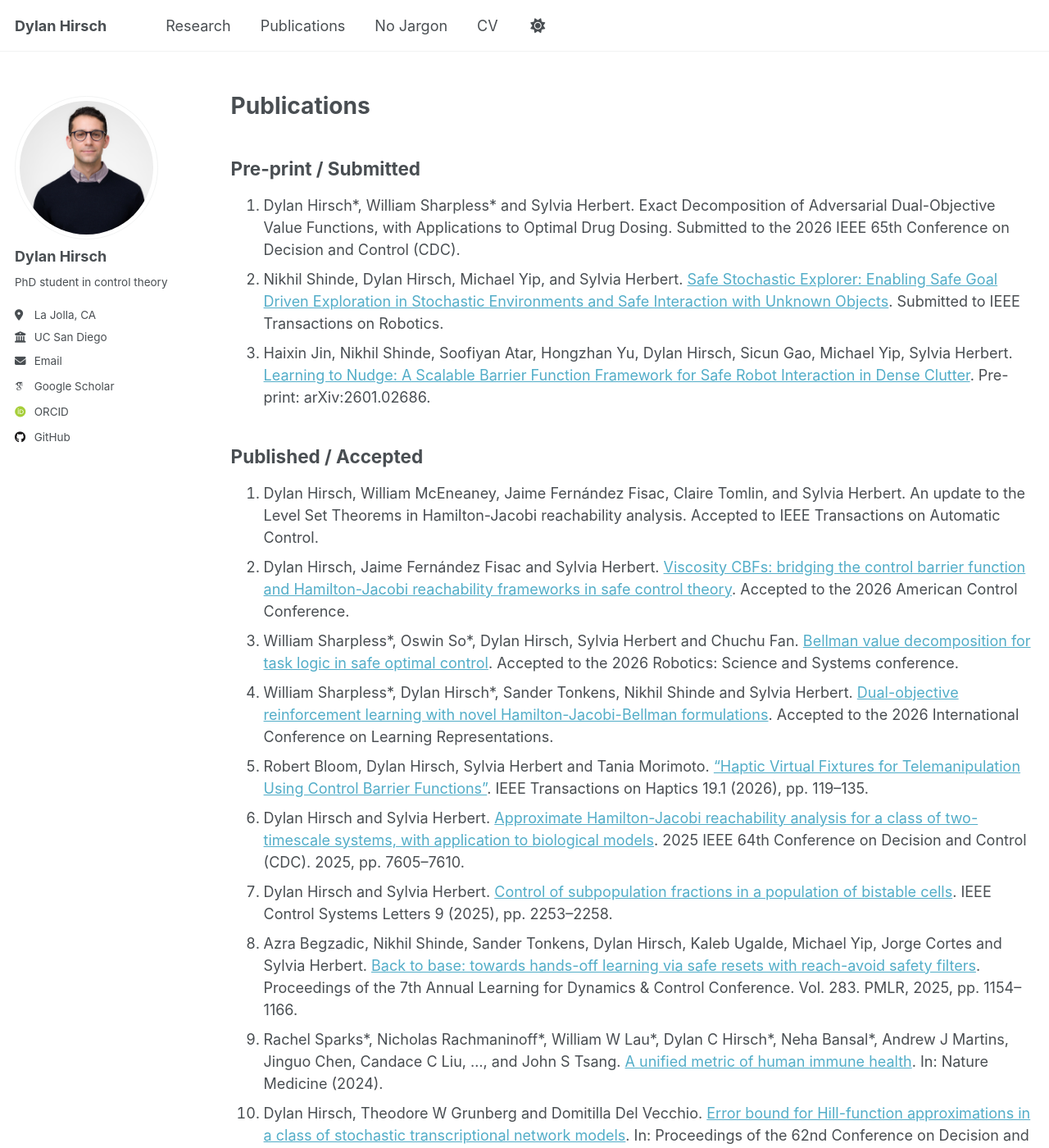
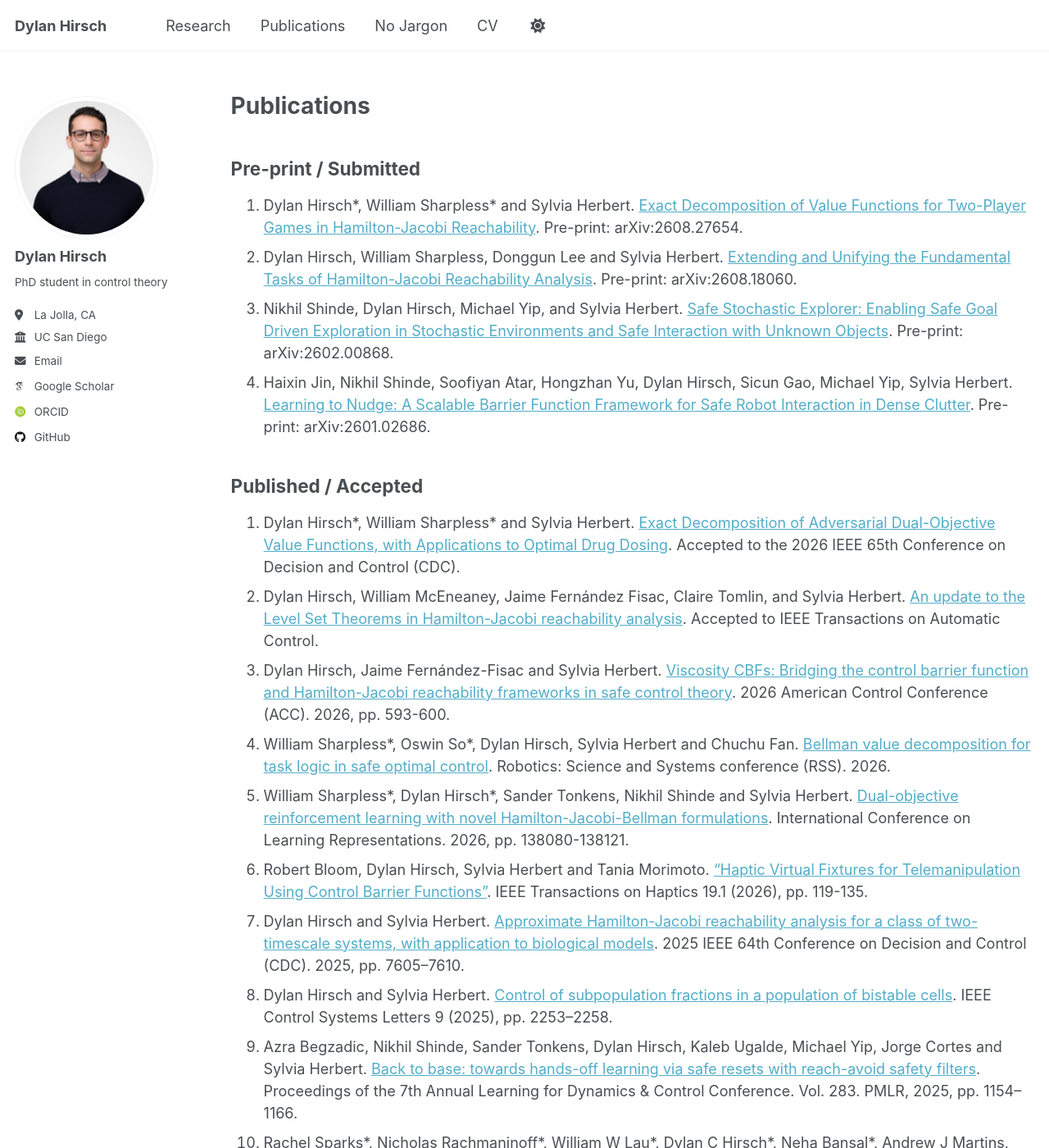
Before and after one commit to dylan-hirsch/dylan-hirsch.github.io, a Jekyll site: the page built from _pages/publications.md, in a window 1280 px wide and 1400 px high. Shown: the whole window at 82% size. Built offline with Jekyll 4.4.1, drawn with Linux system fonts in a browser that asks for light colours; some web fonts are replaced; a script that is not in the unit is left out.

Commit message:
Update publications.md

```diff
--- a/_pages/publications.md
+++ b/_pages/publications.md
@@ -8,38 +8,38 @@ author_profile: true
 # Publications
 
 ## Pre-print / Submitted
-1. Dylan Hirsch\*, William Sharpless\* and Sylvia Herbert. Exact Decomposition of Adversarial Dual-Objective Value Functions,
-with Applications to Optimal Drug Dosing. Submitted to the 2026 IEEE 65th Conference on Decision and Control (CDC).
-2. Nikhil Shinde, Dylan Hirsch, Michael Yip, and Sylvia Herbert. [Safe Stochastic Explorer: Enabling Safe Goal Driven Exploration in Stochastic Environments and Safe Interaction with Unknown Objects](https://arxiv.org/abs/2602.00868). Submitted to IEEE Transactions on Robotics.
-3. Haixin Jin, Nikhil Shinde, Soofiyan Atar, Hongzhan Yu, Dylan Hirsch, Sicun Gao, Michael Yip, Sylvia Herbert. [Learning to Nudge: A Scalable Barrier Function Framework for Safe Robot Interaction in Dense Clutter](https://arxiv.org/abs/2601.02686). Pre-print: arXiv:2601.02686.
+1. Dylan Hirsch\*, William Sharpless\* and Sylvia Herbert. [Exact Decomposition of Value Functions for Two-Player Games in Hamilton-Jacobi Reachability](https://arxiv.org/pdf/2608.27654). Pre-print: arXiv:2608.27654.
+2. Dylan Hirsch, William Sharpless, Donggun Lee and Sylvia Herbert. [Extending and Unifying the Fundamental Tasks of Hamilton-Jacobi Reachability Analysis](https://arxiv.org/pdf/2608.18060). Pre-print: arXiv:2608.18060.
+3. Nikhil Shinde, Dylan Hirsch, Michael Yip, and Sylvia Herbert. [Safe Stochastic Explorer: Enabling Safe Goal Driven Exploration in Stochastic Environments and Safe Interaction with Unknown Objects](https://arxiv.org/pdf/2602.00868). Pre-print: arXiv:2602.00868.
+4. Haixin Jin, Nikhil Shinde, Soofiyan Atar, Hongzhan Yu, Dylan Hirsch, Sicun Gao, Michael Yip, Sylvia Herbert. [Learning to Nudge: A Scalable Barrier Function Framework for Safe Robot Interaction in Dense Clutter](https://arxiv.org/pdf/2601.02686). Pre-print: arXiv:2601.02686.
 
 ## Published / Accepted
-1. Dylan Hirsch, William McEneaney, Jaime Fernández Fisac, Claire Tomlin, and Sylvia Herbert. An update to the
-Level Set Theorems in Hamilton-Jacobi reachability analysis. Accepted to IEEE Transactions on
+1. Dylan Hirsch\*, William Sharpless\* and Sylvia Herbert. [Exact Decomposition of Adversarial Dual-Objective Value Functions,
+with Applications to Optimal Drug Dosing](https://arxiv.org/pdf/2607.14023). Accepted to the 2026 IEEE 65th Conference on Decision and Control (CDC).
+2. Dylan Hirsch, William McEneaney, Jaime Fernández Fisac, Claire Tomlin, and Sylvia Herbert. [An update to the
+Level Set Theorems in Hamilton-Jacobi reachability analysis](https://arxiv.org/pdf/2607.17435). Accepted to IEEE Transactions on
 Automatic Control.
-2. Dylan Hirsch, Jaime Fernández Fisac and Sylvia Herbert. [Viscosity CBFs: bridging the control barrier
-function and Hamilton-Jacobi reachability frameworks in safe control theory](https://arxiv.org/abs/2510.09929). Accepted to the 2026
-American Control Conference.
-3. William Sharpless\*, Oswin So\*, Dylan Hirsch, Sylvia Herbert and Chuchu Fan. [Bellman value decomposition for task logic in safe optimal control](https://arxiv.org/abs/2602.19532). Accepted to the 2026 Robotics: Science and Systems conference.
-4. William Sharpless\*, Dylan Hirsch\*, Sander Tonkens, Nikhil Shinde and Sylvia Herbert. [Dual-objective
-reinforcement learning with novel Hamilton-Jacobi-Bellman formulations](https://arxiv.org/abs/2506.16016). Accepted to the 2026 International Conference on Learning Representations.
-5. Robert Bloom, Dylan Hirsch, Sylvia Herbert and Tania Morimoto. ["Haptic Virtual Fixtures for Telemanipulation Using Control Barrier Functions"](https://ieeexplore.ieee.org/abstract/document/11359073). IEEE Transactions on Haptics 19.1 (2026), pp. 119–135.
-6. Dylan Hirsch and Sylvia Herbert. [Approximate Hamilton-Jacobi reachability analysis for a class of
+3. Dylan Hirsch, Jaime Fernández-Fisac and Sylvia Herbert. [Viscosity CBFs: Bridging the control barrier function and Hamilton-Jacobi reachability frameworks in safe control theory](https://ieeexplore.ieee.org/abstract/document/11616096). 2026 American Control Conference (ACC). 2026, pp. 593-600.
+4. William Sharpless\*, Oswin So\*, Dylan Hirsch, Sylvia Herbert and Chuchu Fan. [Bellman value decomposition for task logic in safe optimal control](https://arxiv.org/abs/2602.19532). Robotics: Science and Systems conference (RSS). 2026.
+5. William Sharpless\*, Dylan Hirsch\*, Sander Tonkens, Nikhil Shinde and Sylvia Herbert. [Dual-objective
+reinforcement learning with novel Hamilton-Jacobi-Bellman formulations](https://proceedings.iclr.cc/paper_files/paper/2026/file/df55ee6e59f8ac4a625219e11fe9ddba-Paper-Conference.pdf). International Conference on Learning Representations. 2026, pp. 138080-138121.
+6. Robert Bloom, Dylan Hirsch, Sylvia Herbert and Tania Morimoto. ["Haptic Virtual Fixtures for Telemanipulation Using Control Barrier Functions"](https://ieeexplore.ieee.org/abstract/document/11359073). IEEE Transactions on Haptics 19.1 (2026), pp. 119-135.
+7. Dylan Hirsch and Sylvia Herbert. [Approximate Hamilton-Jacobi reachability analysis for a class of
 two-timescale systems, with application to biological models](https://ieeexplore.ieee.org/abstract/document/11312495). 2025 IEEE 64th Conference on
 Decision and Control (CDC). 2025, pp. 7605–7610.
-7. Dylan Hirsch and Sylvia Herbert. [Control of subpopulation fractions in a population of bistable cells](https://ieeexplore.ieee.org/abstract/document/11177224).
+8. Dylan Hirsch and Sylvia Herbert. [Control of subpopulation fractions in a population of bistable cells](https://ieeexplore.ieee.org/abstract/document/11177224).
 IEEE Control Systems Letters 9 (2025), pp. 2253–2258.
-8. Azra Begzadic, Nikhil Shinde, Sander Tonkens, Dylan Hirsch, Kaleb Ugalde, Michael Yip, Jorge Cortes
+9. Azra Begzadic, Nikhil Shinde, Sander Tonkens, Dylan Hirsch, Kaleb Ugalde, Michael Yip, Jorge Cortes
 and Sylvia Herbert. [Back to base: towards hands-off learning via safe resets with reach-avoid safety
 filters](https://proceedings.mlr.press/v283/begzadic25a.html). Proceedings of the 7th Annual Learning for Dynamics & Control Conference. Vol. 283. PMLR,
 2025, pp. 1154–1166.
-9. Rachel Sparks\*, Nicholas Rachmaninoff\*, William W Lau\*, Dylan C Hirsch\*, Neha Bansal\*, Andrew J
+10. Rachel Sparks\*, Nicholas Rachmaninoff\*, William W Lau\*, Dylan C Hirsch\*, Neha Bansal\*, Andrew J
 Martins, Jinguo Chen, Candace C Liu, ..., and John S Tsang. [A unified metric of human immune health](https://www.nature.com/articles/s41591-024-03092-6). In: Nature Medicine (2024).
-10. Dylan Hirsch, Theodore W Grunberg and Domitilla Del Vecchio. [Error bound for Hill-function approximations in a class of stochastic transcriptional network models](https://ieeexplore.ieee.org/abstract/document/10383993). In: Proceedings of the 62nd Conference on
+11. Dylan Hirsch, Theodore W Grunberg and Domitilla Del Vecchio. [Error bound for Hill-function approximations in a class of stochastic transcriptional network models](https://ieeexplore.ieee.org/abstract/document/10383993). In: Proceedings of the 62nd Conference on
 Decision and Control (CDC). 2023.
-11. Dylan Hirsch and Domitilla Del Vecchio. [Differential equation model for the population-level dynamics
+12. Dylan Hirsch and Domitilla Del Vecchio. [Differential equation model for the population-level dynamics
 of a toggle switch with growth-feedback](https://ieeexplore.ieee.org/abstract/document/9993374). In: Proceedings of the 61st Conference on Decision and Control
 (CDC). 2022.
-12. Xiaoshan M Shao, Rohit Bhattacharya, Justin Huang, I K Ashok Sivakumar, Collin Tokheim, Lily Zheng,
+13. Xiaoshan M Shao, Rohit Bhattacharya, Justin Huang, I K Ashok Sivakumar, Collin Tokheim, Lily Zheng,
 Dylan Hirsch, Benjamin Kaminow, ..., and Rachel Karchin. [High-throughput prediction of MHC class I
 and II neoantigens with MHCnuggets](https://aacrjournals.org/cancerimmunolres/article/8/3/396/469597/High-Throughput-Prediction-of-MHC-Class-I-and-II). In: Cancer Immunology Research (2020).
```
